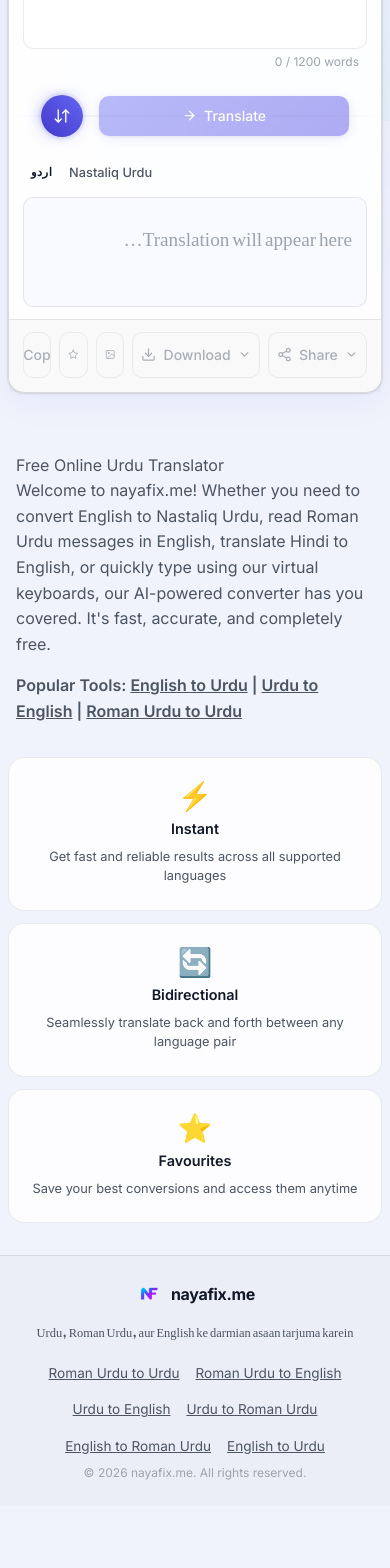
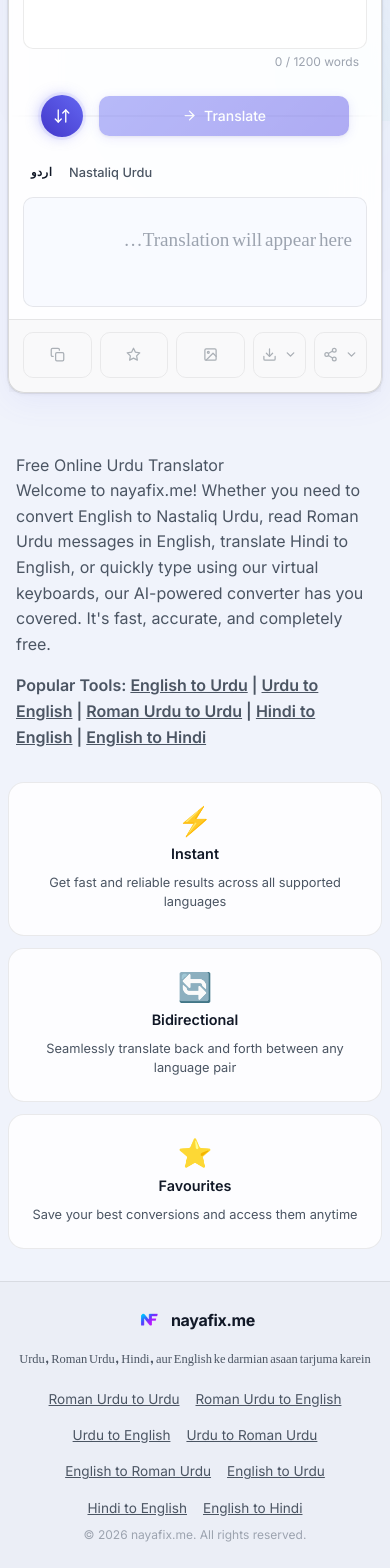
Before and after one commit to usamay15/nayafix, a Next.js app in the folder frontend/: page / in a window 390 px wide. Shown: the part 723-2291 px from the top of the page. Before the commit the page ends 2229 px from the top, so only its background shows below. Built offline with nearby package versions, Linux system fonts and the light colour scheme; a web font is replaced by a local one.

Commit message:
Fix mobile action buttons UI and add Hindi SEO text

```diff
--- a/frontend/app/page.tsx
+++ b/frontend/app/page.tsx
@@ -3,7 +3,7 @@
 import Translator from "@/components/Translator";
 
 const title = "NayaFix — Free Urdu Translation & Converter Tools | AI Powered";
-const description = "Free Urdu translation tools powered by AI. Roman Urdu to Urdu, English to Urdu, Urdu to English and more. Fast, accurate, no signup required.";
+const description = "Free Urdu translation tools powered by AI. Roman Urdu to Urdu, English to Urdu, Urdu to English, Hindi translation and more. Fast, accurate, no signup required.";
 const url = "https://nayafix.me";
 
 export const metadata: Metadata = {
@@ -38,7 +38,7 @@
           <>
             <h2>Free Online Urdu Translator</h2>
             <p>Welcome to nayafix.me! Whether you need to convert English to Nastaliq Urdu, read Roman Urdu messages in English, translate Hindi to English, or quickly type using our virtual keyboards, our AI-powered converter has you covered. It's fast, accurate, and completely free.</p>
-            <p style={{ marginTop: '1rem', fontWeight: 600 }}>Popular Tools: <a href="/translation/english-to-urdu" style={{ textDecoration: 'underline' }}>English to Urdu</a> | <a href="/translation/urdu-to-english" style={{ textDecoration: 'underline' }}>Urdu to English</a> | <a href="/translation/roman-urdu-to-urdu" style={{ textDecoration: 'underline' }}>Roman Urdu to Urdu</a></p>
+            <p style={{ marginTop: '1rem', fontWeight: 600 }}>Popular Tools: <a href="/translation/english-to-urdu" style={{ textDecoration: 'underline' }}>English to Urdu</a> | <a href="/translation/urdu-to-english" style={{ textDecoration: 'underline' }}>Urdu to English</a> | <a href="/translation/roman-urdu-to-urdu" style={{ textDecoration: 'underline' }}>Roman Urdu to Urdu</a> | <a href="/translation/hindi-to-english" style={{ textDecoration: 'underline' }}>Hindi to English</a> | <a href="/translation/english-to-hindi" style={{ textDecoration: 'underline' }}>English to Hindi</a></p>
           </>
         }
       >
--- a/frontend/components/AppShell.tsx
+++ b/frontend/components/AppShell.tsx
@@ -122,7 +122,7 @@
         <footer className="site-footer">
           <div className="footer-inner">
             <div className="footer-brand"><LogoIcon/><span className="footer-brand-name">nayafix.me</span></div>
-            <p className="footer-tagline">Urdu, Roman Urdu, aur English ke darmian asaan tarjuma karein</p>
+            <p className="footer-tagline">Urdu, Roman Urdu, Hindi, aur English ke darmian asaan tarjuma karein</p>
             <div className="footer-links" style={{ display: 'flex', gap: '1rem', marginTop: '1rem', flexWrap: 'wrap', justifyContent: 'center' }}>
               <a href="/translation/roman-urdu-to-urdu" style={{ color: 'var(--clr-text-2)', fontSize: '0.85rem', textDecoration: 'underline' }}>Roman Urdu to Urdu</a>
               <a href="/translation/roman-urdu-to-english" style={{ color: 'var(--clr-text-2)', fontSize: '0.85rem', textDecoration: 'underline' }}>Roman Urdu to English</a>
@@ -130,6 +130,8 @@
               <a href="/translation/urdu-to-roman-urdu" style={{ color: 'var(--clr-text-2)', fontSize: '0.85rem', textDecoration: 'underline' }}>Urdu to Roman Urdu</a>
               <a href="/translation/english-to-roman-urdu" style={{ color: 'var(--clr-text-2)', fontSize: '0.85rem', textDecoration: 'underline' }}>English to Roman Urdu</a>
               <a href="/translation/english-to-urdu" style={{ color: 'var(--clr-text-2)', fontSize: '0.85rem', textDecoration: 'underline' }}>English to Urdu</a>
+              <a href="/translation/hindi-to-english" style={{ color: 'var(--clr-text-2)', fontSize: '0.85rem', textDecoration: 'underline' }}>Hindi to English</a>
+              <a href="/translation/english-to-hindi" style={{ color: 'var(--clr-text-2)', fontSize: '0.85rem', textDecoration: 'underline' }}>English to Hindi</a>
             </div>
             <p className="footer-copy">© {new Date().getFullYear()} nayafix.me. All rights reserved.</p>
           </div>
--- a/frontend/components/Translator.tsx
+++ b/frontend/components/Translator.tsx
@@ -785,7 +785,7 @@
                   <button id="btn-copy" className={`btn ${copySuccess ? "btn-success" : "btn-outline"}`}
                     onClick={handleCopy} disabled={!outputText}>
                     {copySuccess ? <CheckIcon/> : <CopyIcon/>}
-                    {copySuccess ? "Copied!" : "Copy"}
+                    <span>{copySuccess ? "Copied!" : "Copy"}</span>
                   </button>
 
                   {/* FAVOURITE */}
@@ -810,7 +810,7 @@
                       className={`btn btn-outline${showDownload ? " btn-outline--active" : ""}`}
                       onClick={() => setShowDownload(s => !s)} disabled={!outputText}
                       aria-expanded={showDownload}>
-                      <DownloadIcon/> Download <ChevronIcon/>
+                      <DownloadIcon/> <span>Download</span> <ChevronIcon/>
                     </button>
                     {showDownload && (
                       <div className="share-dropdown" role="menu">
@@ -830,7 +830,7 @@
                       className={`btn btn-outline${showShare ? " btn-outline--active" : ""}`}
                       onClick={() => setShowShare(s => !s)} disabled={!outputText}
                       aria-expanded={showShare}>
-                      <ShareIcon/> Share <ChevronIcon/>
+                      <ShareIcon/> <span>Share</span> <ChevronIcon/>
                     </button>
                     {showShare && (
                       <div className="share-dropdown" role="menu">
```
